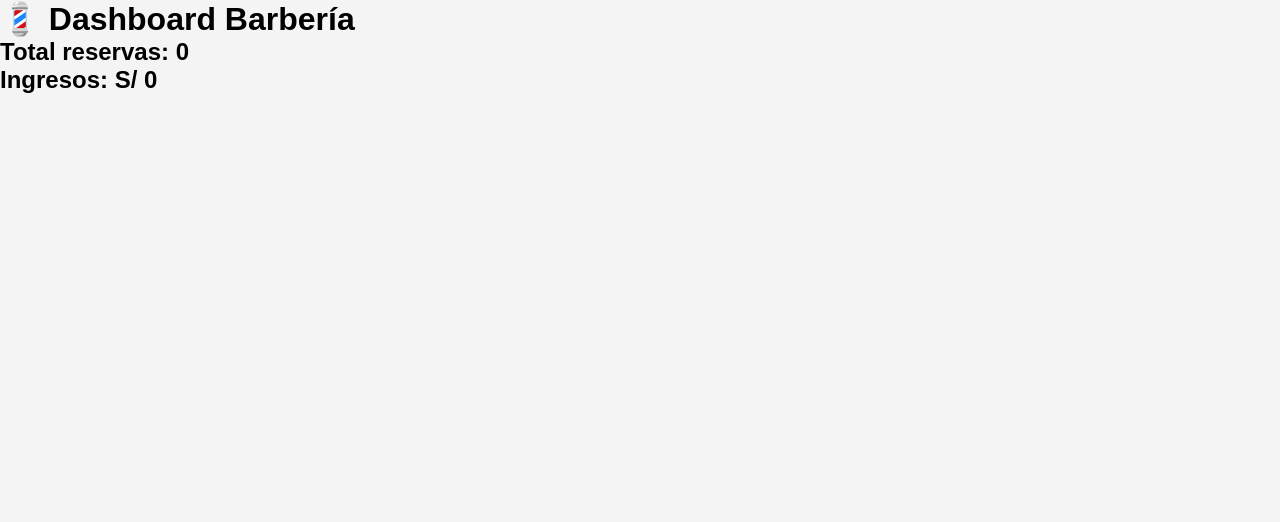
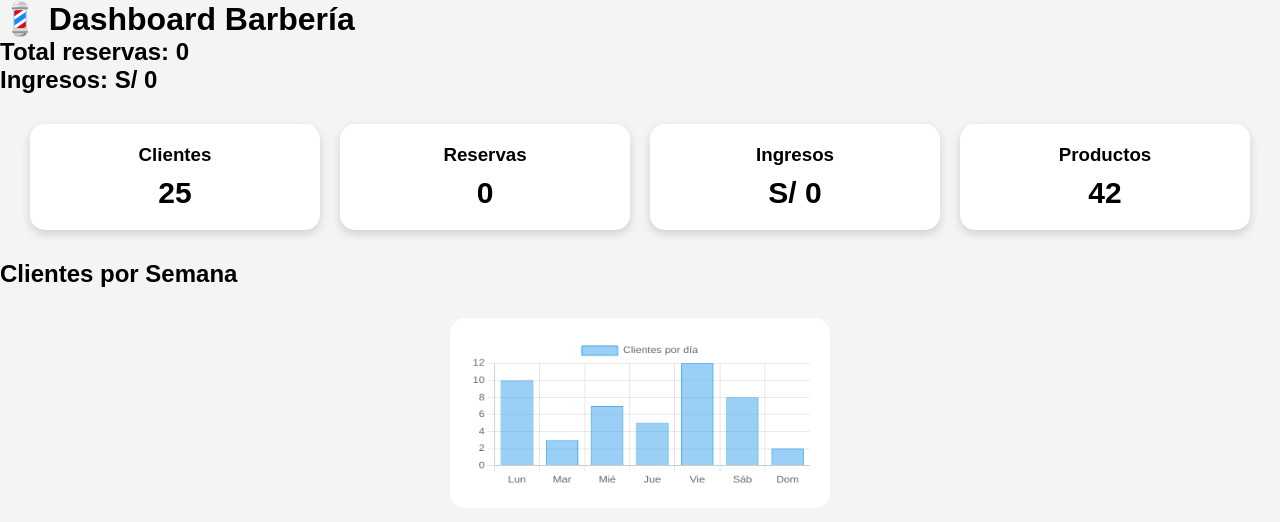
Before and after one commit to Sean-hub6/barberia-elite-flask, a Flask app: page /dashboard in a window 1280 px wide. Shown: the top 522 px of the page. Run offline with Flask 3, Linux system fonts and the light colour scheme.

Commit message:
agrego dashboard

```diff
--- a/app.py
+++ b/app.py
@@ -11,14 +11,25 @@ def inicio():
 
 @app.route("/dashboard")
 def dashboard():
+
     total = len(reservas)
     ingresos = sum(r["precio"] for r in reservas)
+
+    clientes = 25
+    productos = 42
+
+    dias = ["Lun","Mar","Mié","Jue","Vie","Sáb","Dom"]
+    ventas = [10,3,7,5,12,8,2]
 
     return render_template(
         "dashboard.html",
         reservas=reservas,
         total=total,
-        ingresos=ingresos
+        ingresos=ingresos,
+        clientes=clientes,
+        productos=productos,
+        dias=dias,
+        ventas=ventas
     )
 
 
--- a/static/css/style.css
+++ b/static/css/style.css
@@ -182,3 +182,33 @@
 .card:hover {
     transform: scale(1.03);
 }
+.dashboard-cards{
+    display:grid;
+    grid-template-columns:repeat(4,1fr);
+    gap:20px;
+    margin:30px;
+}
+
+.stat-card{
+    background:white;
+    padding:20px;
+    border-radius:15px;
+    text-align:center;
+    box-shadow:0 4px 10px rgba(0,0,0,.15);
+}
+
+.stat-card h3{
+    margin-bottom:10px;
+}
+
+.stat-card p{
+    font-size:30px;
+    font-weight:bold;
+}
+#grafico{
+    max-width: 900px;
+    margin: 30px auto;
+    background: white;
+    padding: 20px;
+    border-radius: 15px;
+}
--- a/templates/dashboard.html
+++ b/templates/dashboard.html
@@ -11,6 +11,30 @@
 
 <h2>Total reservas: {{ total }}</h2>
 <h2>Ingresos: S/ {{ ingresos }}</h2>
+
+<div class="dashboard-cards">
+
+    <div class="stat-card">
+        <h3>Clientes</h3>
+        <p>{{ clientes }}</p>
+    </div>
+
+    <div class="stat-card">
+        <h3>Reservas</h3>
+        <p>{{ total }}</p>
+    </div>
+
+    <div class="stat-card">
+        <h3>Ingresos</h3>
+        <p>S/ {{ ingresos }}</p>
+    </div>
+
+    <div class="stat-card">
+        <h3>Productos</h3>
+        <p>{{ productos }}</p>
+    </div>
+
+</div>
 
 <div class="grid">
     {% for r in reservas %}
@@ -29,5 +53,35 @@
     {% endfor %}
 </div>
 
+<h2>Clientes por Semana</h2>
+
+<script src="https://cdn.jsdelivr.net/npm/chart.js"></script>
+<canvas id="grafico"></canvas>
+
+
+<script>
+const ctx = document.getElementById("grafico");
+
+new Chart(ctx, {
+    type: "bar",
+    data: {
+       labels: ["Lun","Mar","Mié","Jue","Vie","Sáb","Dom"],
+        datasets: [{
+            label: "Clientes por día",
+            data: [10,3,7,5,12,8,2],
+            borderWidth: 1
+        }]
+    },
+    options: {
+        responsive: true,
+        scales: {
+            y: {
+                beginAtZero: true
+            }
+        }
+    }
+});
+</script>
+
 </body>
 </html>
--- a/templates/index.html
+++ b/templates/index.html
@@ -6,6 +6,7 @@
     <title>Barbería Elite</title>
     <link rel="stylesheet"
       href="{{ url_for('static', filename='css/style.css') }}">
+
 
 </head>
 
```
